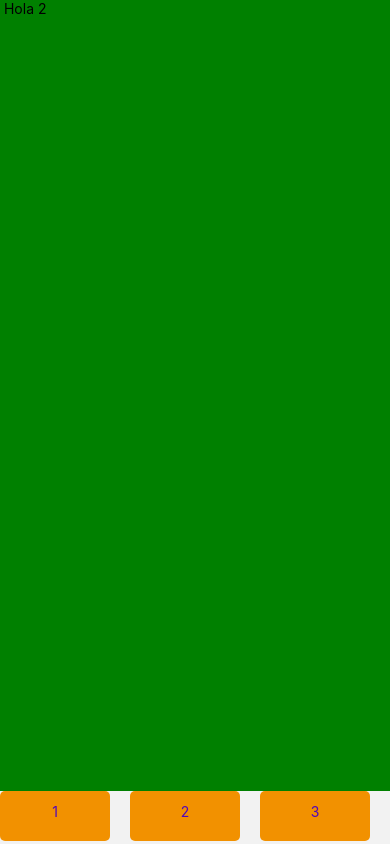
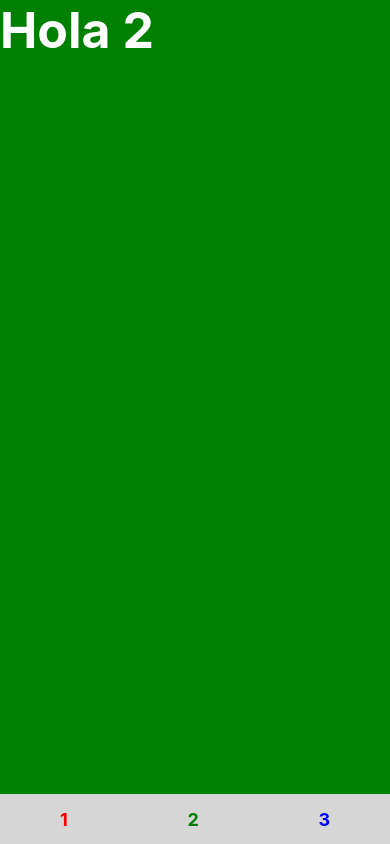
Before and after one commit to AgustinaAngel/ReactNavigation, a React Native app in the folder navigation/: screen /Screen2 in a window 390 px wide. Built offline with nearby package versions, Linux system fonts and the light colour scheme.

Commit message:
TERMINADO CON AGREGADO DE BOTÓN REUTILIZABLE

```diff
--- /dev/null
+++ b/navigation/src/components/BotonReutilizable.js
@@ -0,0 +1,20 @@
+import React from "react";
+import { TouchableOpacity, Text, StyleSheet } from "react-native";
+import appStyles from '../../styles';
+
+const BotonReutilizable = ({ onPress, style, texto }) => {
+    const handleOnPress=()=>{
+        console.log("HAGO ALGO PREVIO");
+        if(typeof onPress === 'function'){
+            onPress();
+        }
+    }
+
+  return (
+    <TouchableOpacity onPress={handleOnPress} style={[appStyles.buttonContainer, style]}>
+      <Text style={appStyles.buttonText1}>{texto}</Text>
+    </TouchableOpacity>
+  );
+};
+
+export default BotonReutilizable;
--- a/navigation/src/components/Menu.js
+++ b/navigation/src/components/Menu.js
@@ -8,31 +8,31 @@ const Menu = () => {
   const navigation = useNavigation();
 
   return (
-        <View style={appStyles.posBotton}>
-        <View style={{ flex: 2 }}>
+        <View style={appStyles.menuContainer}>
+
           <TouchableOpacity
             onPress={() => navigation.navigate("Screen1")}
 
           >
-            <Text style={appStyles.buttonText}>1</Text>
+            <Text style={appStyles.botonMenu1}>1</Text>
           </TouchableOpacity>
-        </View>
 
-        <View style={{ flex: 2 }}>
+
+
           <TouchableOpacity
             onPress={() => navigation.navigate("Screen2")}
           >
-            <Text style={appStyles.buttonText}>2</Text>
+            <Text style={appStyles.botonMenu2}>2</Text>
           </TouchableOpacity>
-        </View>
 
-        <View style={{ flex: 2 }}>
+
+
           <TouchableOpacity
             onPress={() => navigation.navigate("Screen3")}
           >
-            <Text style={appStyles.buttonText}>3</Text>
+            <Text style={appStyles.botonMenu3}>3</Text>
           </TouchableOpacity>
-        </View>
+
       </View>
   );
 };
--- a/navigation/src/screens/LoginScreen.js
+++ b/navigation/src/screens/LoginScreen.js
@@ -2,6 +2,7 @@ import { StatusBar } from "expo-status-bar";
 import {Pressable,Text,View,TouchableOpacity,Button,SafeAreaView,TextInput,} from "react-native";
 import { Image } from "react-native";
 import appStyles from "../../styles.js";
+import BotonReutilizable from '../components/BotonReutilizable';
 import { useState } from "react";
 import { createStackNavigator } from "@react-navigation/stack";
 const Stack = createStackNavigator();
@@ -10,7 +11,7 @@ const LoginScreen = ({ navigation }) => {
     const [usuario, setUsuario] = useState("");
     const [clave, setClave] = useState("");
 
-    const handlePress = () => {
+    const handleOnPress = () => {
       navigation.navigate("Screen1");
     };
 
@@ -43,10 +44,13 @@ const LoginScreen = ({ navigation }) => {
           </View>
           <Text> {"\n"} </Text>
 
-          <TouchableOpacity onPress={handlePress}>
-            <Text style={appStyles.buttonText}>Ingresar</Text>
-          </TouchableOpacity>
 
+
+          <BotonReutilizable
+          onPress={handleOnPress}
+          style={appStyles.logInButton}
+          texto={'Ingresar'}
+        />
           <StatusBar style="auto" />
         </View>
     );
--- a/navigation/src/screens/Screen1.js
+++ b/navigation/src/screens/Screen1.js
@@ -25,7 +25,9 @@ export default function Screen1() {
           flex: 1,
         }}
       >
-        <View style={{ backgroundColor: 'red', flex: 15 }}><Text> Hola 1</Text></View>
+        <View style={{ backgroundColor: 'red', flex: 15 }}>
+        <Text style={appStyles.textoScreen}>Hola 1</Text>
+          </View>
       <Menu style={{ flex: 2 }}/>
       </View>
 
--- a/navigation/src/screens/Screen2.js
+++ b/navigation/src/screens/Screen2.js
@@ -21,7 +21,9 @@ export default function Screen2() {
           flex: 1,
         }}
       >
-        <View style={{ backgroundColor: 'green', flex: 15 }}><Text> Hola 2</Text></View>
+        <View style={{ backgroundColor: 'green', flex: 15 }}>
+        <Text style={appStyles.textoScreen}>Hola 2</Text>
+        </View>
       <Menu style={{ flex: 2 }}/>
       </View>
     </>
--- a/navigation/src/screens/Screen3.js
+++ b/navigation/src/screens/Screen3.js
@@ -3,16 +3,22 @@ import appStyles from '../../styles';
 import { useState } from 'react';
 import * as React from 'react';
 import Menu from '../components/Menu';
-import {Pressable,Text,View,TouchableOpacity,Button,SafeAreaView,TextInput,} from "react-native";
+import {Pressable,Text,View,TouchableOpacity,Button,SafeAreaView,TextInput,StyleSheet} from "react-native";
 import { createStackNavigator } from '@react-navigation/stack';
+import { useNavigation } from "@react-navigation/native";
+import BotonReutilizable from '../components/BotonReutilizable';
 const Stack = createStackNavigator()
 
 
 export default function Screen3() {
-
-
+  const navigation = useNavigation();
+  const handleOnPress=()=>{
+    console.log("VOY A LOGIN");
+    navigation.navigate('LoginScreen');
+}
   return (
     <>
+
       <View
         style={{
           flexDirection: "col",
@@ -21,8 +27,16 @@ export default function Screen3() {
           flex: 1,
         }}
       >
-        <View style={{ backgroundColor: 'blue', flex: 15 }}><Text> Hola 3</Text></View>
-      <Menu style={{ flex: 2 }}/>
+          <View style={{ backgroundColor: 'blue', flex: 10 }}>
+          <Text style={appStyles.textoScreen}>Hola 3</Text>
+
+          <BotonReutilizable
+            onPress={handleOnPress}
+            style={appStyles.logoutButton}
+            texto={'LOGOUT'}
+          />
+        </View>
+        <Menu style={{ flex: 2 }}/>
       </View>
     </>
   );
--- a/navigation/styles.js
+++ b/navigation/styles.js
@@ -1,61 +1,117 @@
 const appStyles = {
   container: {
     flex: 1,
-      backgroundColor: '#fff',
+    backgroundColor: "#fff",
     margin: 10,
-      alignItems: 'center',
-
-      //justifyContent: 'center',
+    alignItems: "center",
   },
   inputLabel: {
-      textAlign: 'left',
+    textAlign: "left",
   },
-    buttonText: {
-        backgroundColor: '#f29100ff',
-        color:'#5107baff',
+  botonMenu1: {
+
+    color: "red",
+    fontSize: 18,
+    fontWeight: 'bold',
+    flex: 1,
+    justifyContent:"center",
+    textAlignVertical: "center",
+    alignItems: "center",
+  },
+  botonMenu3: {
+
+    color: "blue",
+    fontSize: 18,
+    fontWeight: 'bold',
+    flex: 10,
+    justifyContent:"center",
+    textAlignVertical: "center",
+    alignItems: "center",
+  },
+  botonMenu2: {
+
+    color: "green",
+    fontSize: 18,
+    fontWeight: 'bold',
+    flex: 15,
+    justifyContent:"center",
+    textAlignVertical: "center",
+    alignItems: "center",
+  },
+  buttonText1: {
+    color: "white",
     paddingVertical: 12,
     paddingHorizontal: 24,
     borderRadius: 5,
+    textAlign: "center",
+    alignItems: "center",
+  },
+  menuContainer:{
+    flexDirection: "row",
+    justifyContent: "space-around",
+    alignItems: "center",
     height: 50,
-        width: 110,
-        textAlign: 'center',
-        alignItems: 'center',
+    position: "absolute",
+    bottom: 0,
+    left: 0,
+    right: 0,
+    backgroundColor: "#D6D6D6",
+  },
+  textoScreen:{
+    color: "white",
+    fontSize: 50,
+    fontWeight: 'bold',
   },
   input: {
     height: 40,
     borderWidth: 1,
     padding: 1,
     width: 200,
-
   },
   posBotton: {
-        flexDirection     : 'row',
-        textAlign         : 'center',
-        textAlignVertical : 'auto',
-        flex              : 1,
+    flexDirection: "row",
+    textAlign: "center",
+    textAlignVertical: "auto",
+    flex: 1,
+  },
+  imagenLogo: {
+    height: 60,
+    width: 450,
+    padding: 10,
+    margin: 50,
+    justifyContent: "center",
+    alignItems: "center",
+  },
+  backgroundScreen1: {
+    backgroundColor: "red",
+  },
+  backgroundScreen2: {
+    backgroundColor: "green",
+  },
+  backgroundScreen3: {
+    backgroundColor: "blue",
+  },
 
+  buttonContainer: {
+    // Estilo predeterminado
+    width: "100%",
+    backgroundColor: "#007AFF",
+    borderRadius: 5,
+    paddingVertical: 12,
+    marginTop: 15,
+    marginBottom: 15,
+    height: 60,
+    width: 200,
   },
-      imagenLogo:{
-      height: 60,   width: 450, padding: 10, margin:50,    justifyContent: 'center',
-      alignItems: 'center',
 
+  //contenedor
+  logoutButton: {
+    backgroundColor: "gray",
   },
-      backgroundScreen1:
-    {
 
-        backgroundColor: 'red',
-      },
-      backgroundScreen2:
-      {
-
-          backgroundColor: 'green',
-        },
-        backgroundScreen3:
-        {
-
-            backgroundColor: 'blue',
+  logInButton: {
+    backgroundColor: "#f29100ff",
   },
 };
 
-
 export default appStyles;
```
Lines whose indentation alone changed are shown as unchanged.
